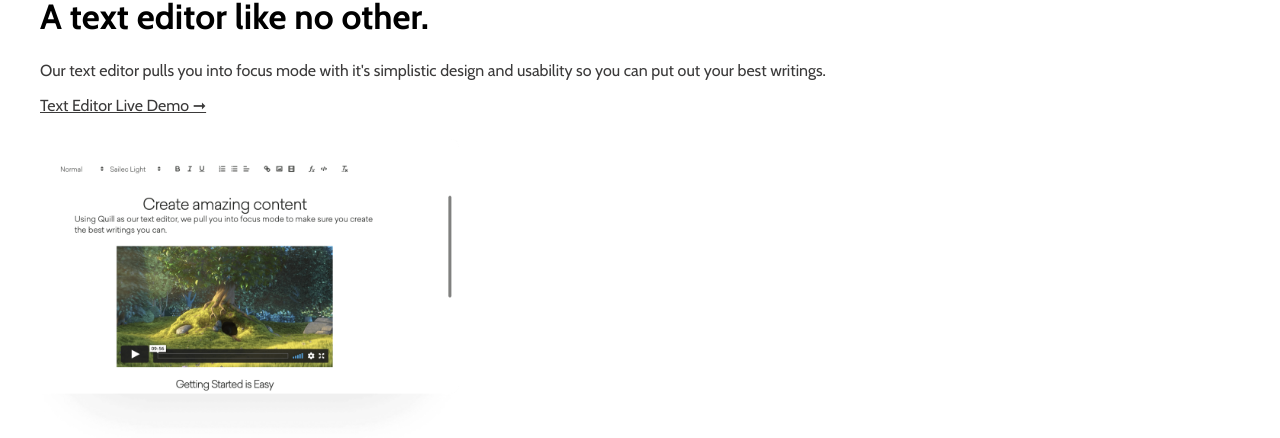
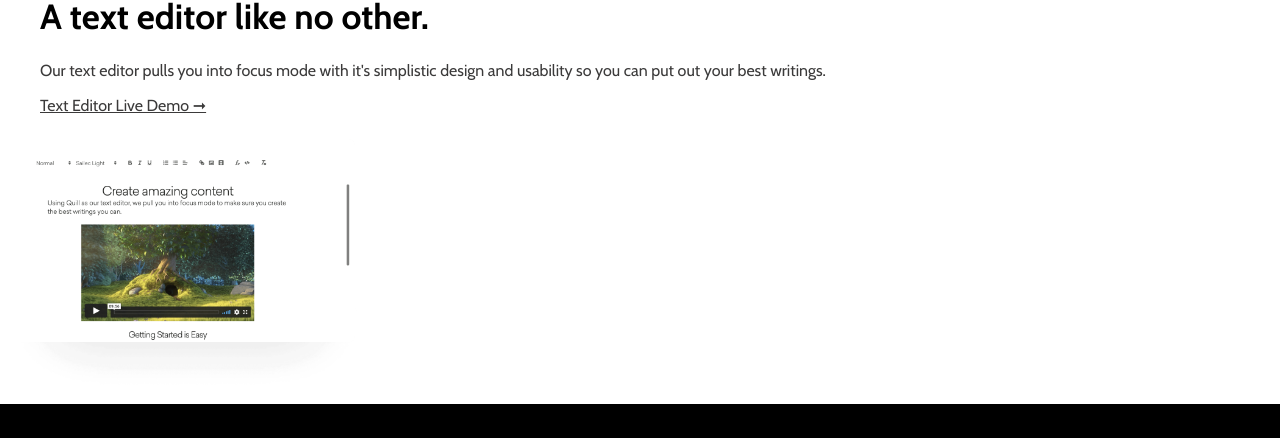
Before and after one commit to AydenAshcroft/AydenAshcroft.github.io, a plain HTML site: page index.html in a window 1280 px wide. Shown: the part 2196-2634 px from the top of the page. Drawn offline with nearby package versions, Linux system fonts and the light colour scheme.

Commit message:
Update style.css

```diff
--- a/style.css
+++ b/style.css
@@ -234,9 +234,9 @@ input {
 
 .video {
 
-    width: 500px;
+    width: 400px;
     position: relative;
-    right: 50px;
+    right: 60px;
 
 }
 
```
